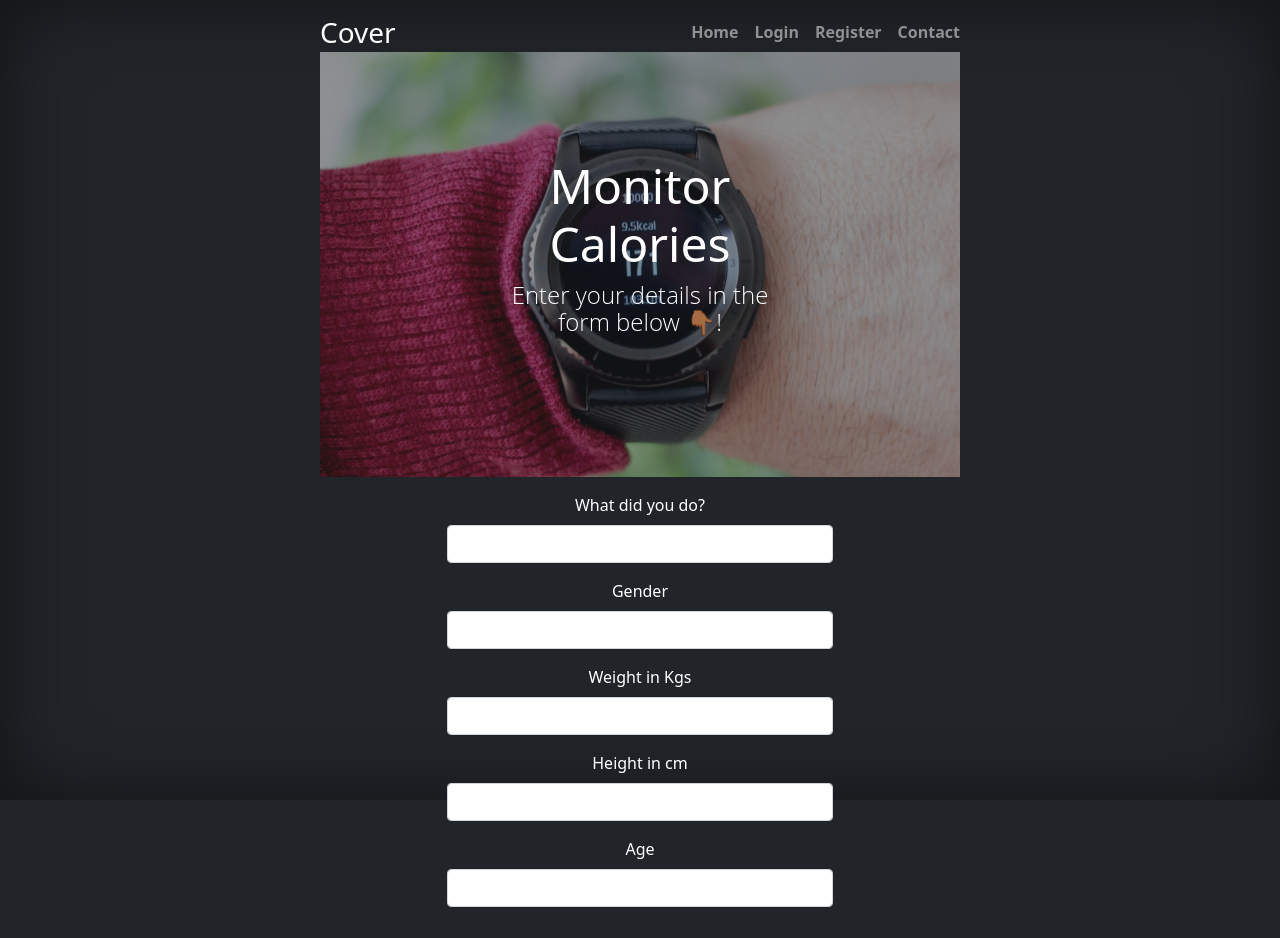
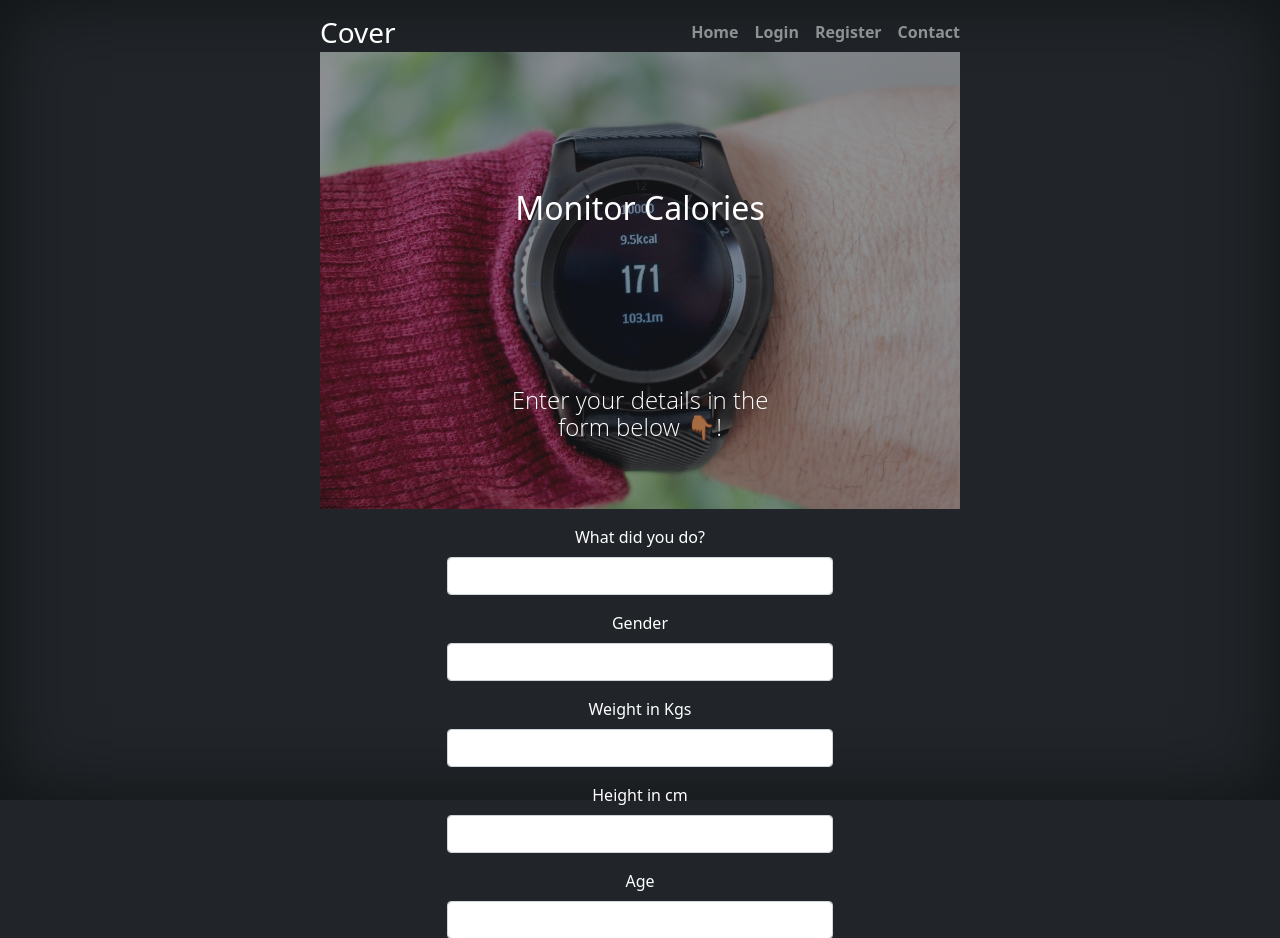
Before and after one commit to CalmaxBenard/workout-tracker, a Flask app: page /calories in a window 1280 px wide. Shown: the top 938 px of the page. Run offline with Flask 3, Linux system fonts and the light colour scheme; some libraries are stand-ins or nearby versions.

Commit message:
add calories styles

```diff
--- a/static/css/styles.css
+++ b/static/css/styles.css
@@ -65,7 +65,7 @@ body {
 .masthead {
     position: relative;
     margin-bottom: 1rem;
-    padding-top: calc(3rem + 57px);
+    padding-top: calc(5rem + 57px);
     padding-bottom: 20rem;
     background: no-repeat center center;
     background-color: #6c757d;
@@ -97,7 +97,7 @@ header.masthead .site-heading {
 header.masthead .page-heading h1, header.masthead .page-heading .h1,
 header.masthead .site-heading h1,
 header.masthead .site-heading .h1 {
-  font-size: 3rem;
+  font-size: 2rem;
 }
 header.masthead .page-heading .subheading,
 header.masthead .site-heading .subheading {
@@ -105,7 +105,7 @@ header.masthead .site-heading .subheading {
   font-weight: 300;
   line-height: 1.1;
   display: block;
-  margin-top: 0.625rem;
+  margin-top: 10rem;
   font-family: "Open Sans", -apple-system, BlinkMacSystemFont, "Segoe UI", Roboto, "Helvetica Neue", Arial, sans-serif, "Apple Color Emoji", "Segoe UI Emoji", "Segoe UI Symbol", "Noto Color Emoji";
 }
 header.masthead .post-heading h1, header.masthead .post-heading .h1 {
@@ -119,7 +119,7 @@ header.masthead .post-heading .subheading {
 header.masthead .post-heading .subheading {
   font-size: 1.5rem;
   font-weight: 600;
-  margin: 0.75rem 0 2rem;
+  margin: 3rem 0 2rem;
   font-family: "Open Sans", -apple-system, BlinkMacSystemFont, "Segoe UI", Roboto, "Helvetica Neue", Arial, sans-serif, "Apple Color Emoji", "Segoe UI Emoji", "Segoe UI Symbol", "Noto Color Emoji";
 }
 header.masthead .post-heading .meta {
```
